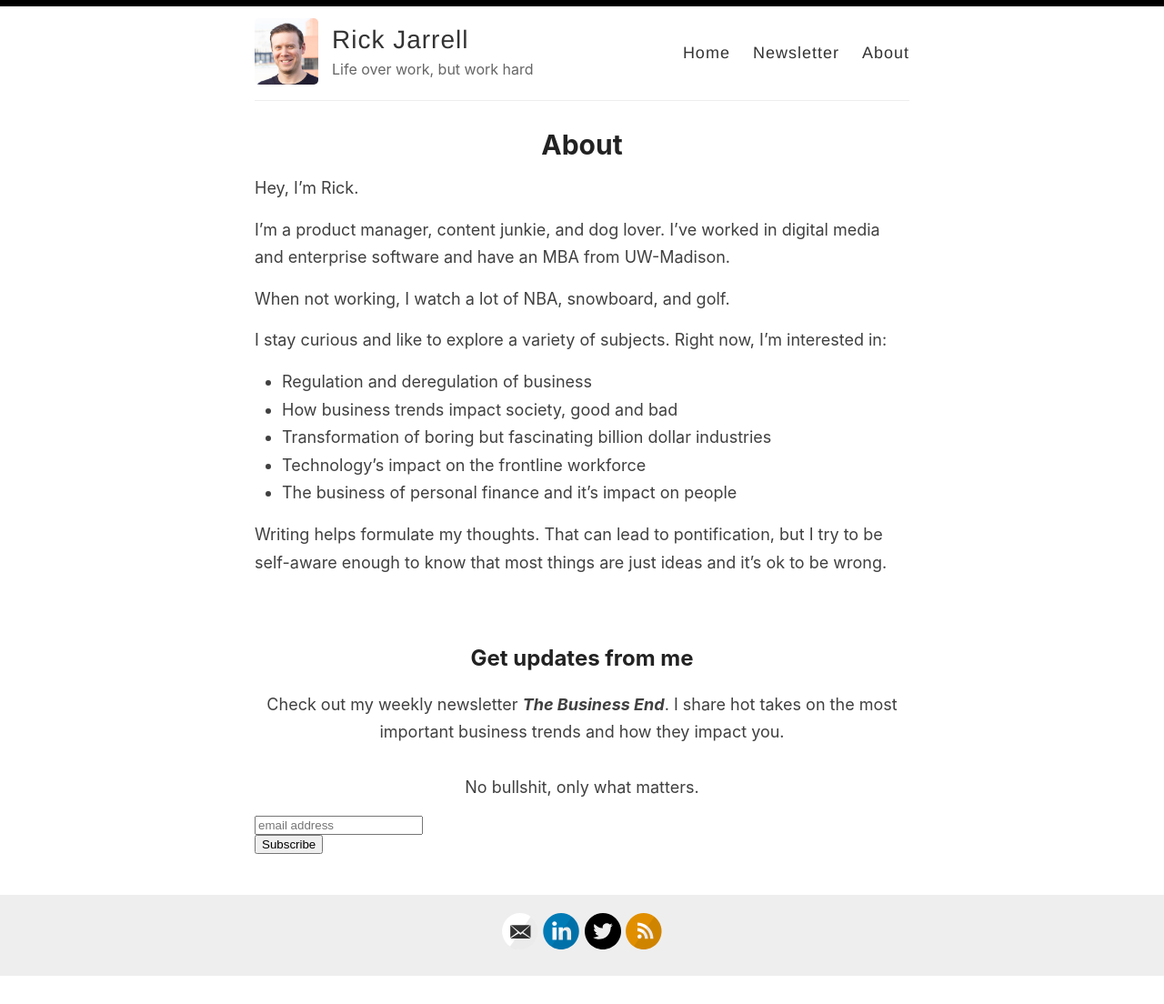
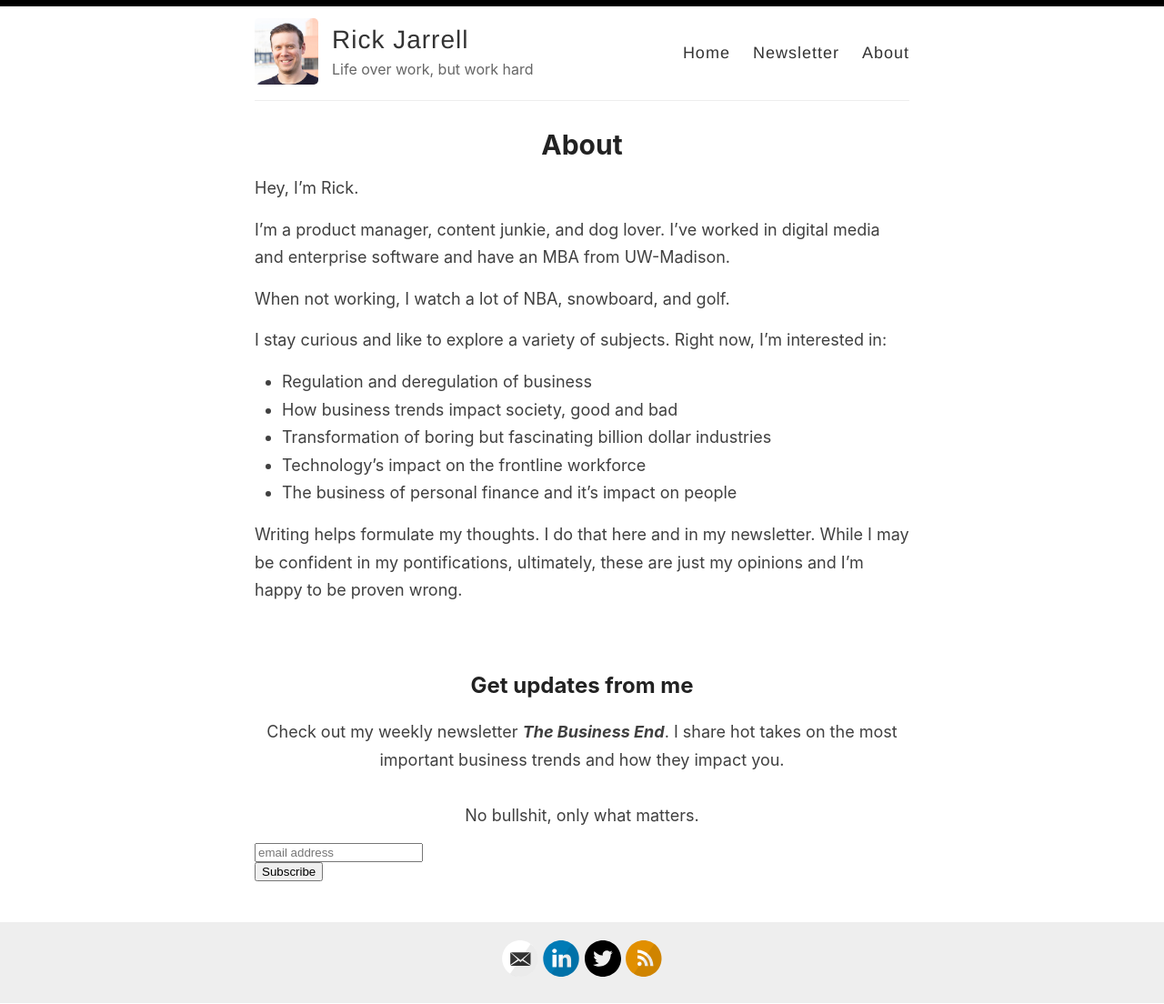
Before and after one commit to rickjarrell/backupblog, a Jekyll site: the page built from _pages/about.md, in a window 1280 px wide. Shown: the whole page at 91% size. Built offline with Jekyll 4.4.1, drawn with Linux system fonts in a browser that asks for light colours; comment, search, counter and statistics services are not loaded; before the commit the page ends 1073 px from its top, so only the background shows below that.

Commit message:
Update about.md

```diff
--- a/_pages/about.md
+++ b/_pages/about.md
@@ -18,7 +18,7 @@ I stay curious and like to explore a variety of subjects. Right now, I'm interes
 - Technology’s impact on the frontline workforce
 - The business of personal finance and it’s impact on people
 
-Writing helps formulate my thoughts. That can lead to pontification, but I try to be self-aware enough to know that most things are just ideas and it's ok to be wrong.
+Writing helps formulate my thoughts. I do that here and in my newsletter. While I may be confident in my pontifications, ultimately, these are just my opinions and I'm happy to be proven wrong.
 
 <br/>
 
```
